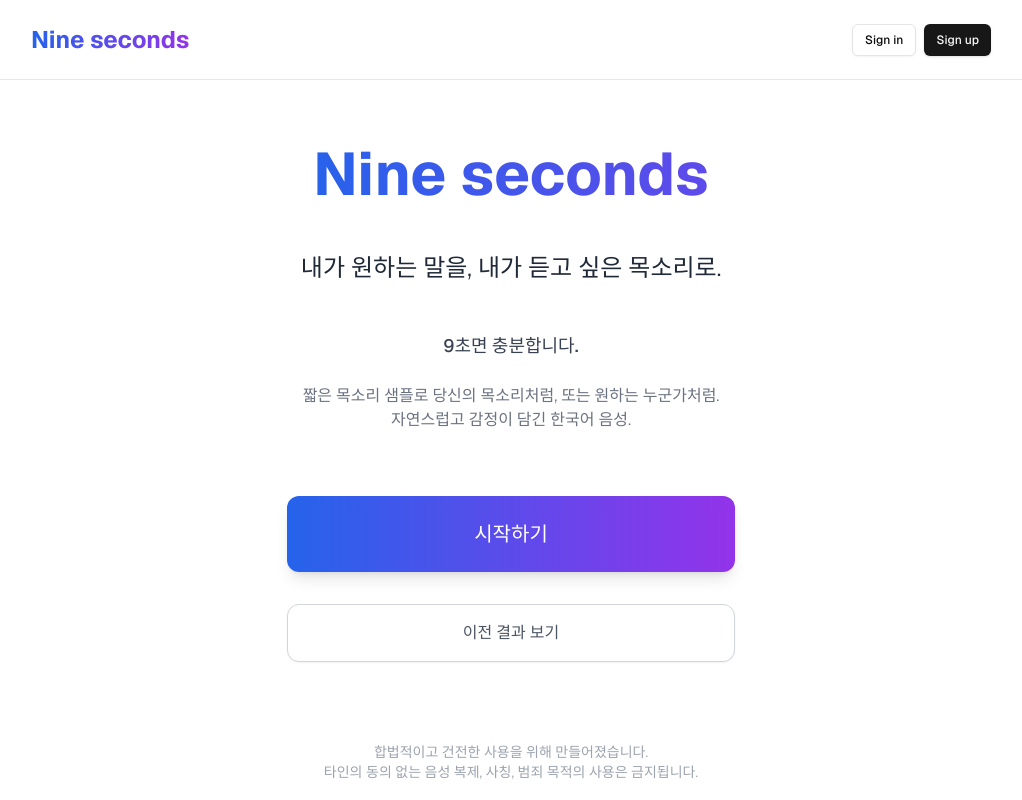
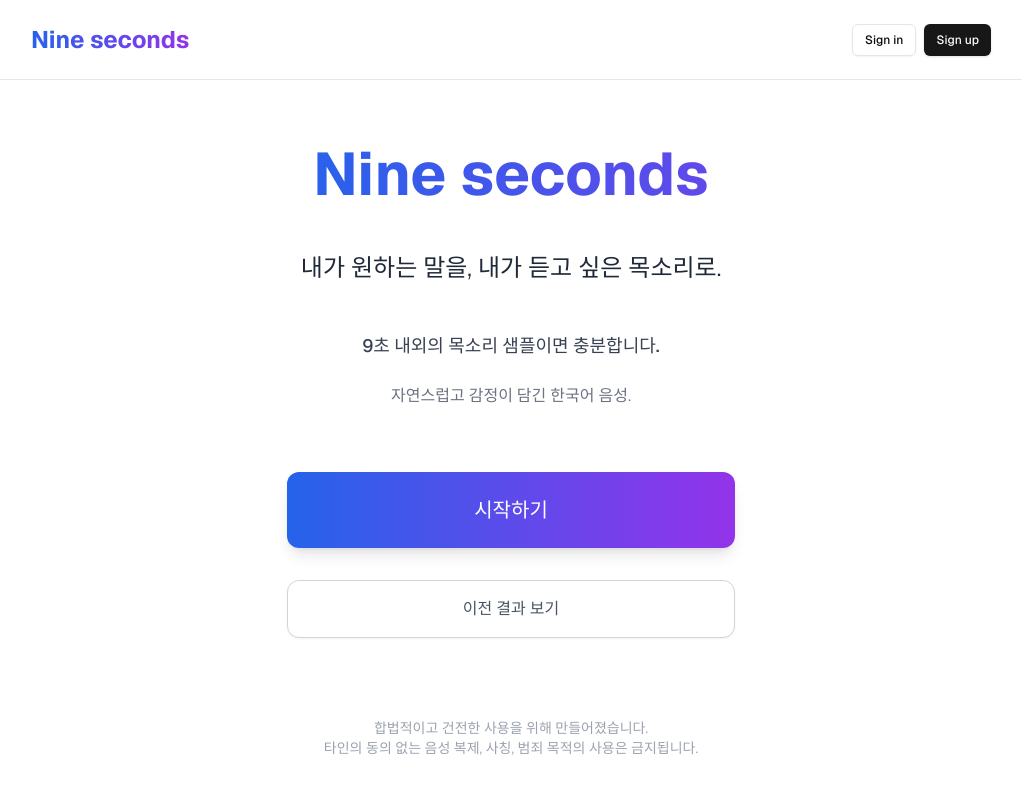
Before and after one commit to CineLingo/CineLingo-Web-service, a Next.js app: page / in a window 1280 px wide. Shown: the top 800 px of the page, without its empty margins (129-1151 px from the left). Built offline with nearby package versions, Linux system fonts and the light colour scheme; no server answers.

Commit message:
update: hero component 수정

```diff
--- a/components/hero.tsx
+++ b/components/hero.tsx
@@ -23,11 +23,10 @@ export function Hero() {
         {/* 서브 설명 */}
         <div className="space-y-4 sm:space-y-6">
           <p className="text-base sm:text-lg text-gray-700 dark:text-gray-300 font-medium">
-            9초면 충분합니다.
+           9초 내외의 목소리 샘플이면 충분합니다.
           </p>
           <p className="text-sm sm:text-base text-gray-500 dark:text-gray-400 leading-relaxed font-light">
-            짧은 목소리 샘플로 당신의 목소리처럼, 또는 원하는 누군가처럼.
-            <br />
+
             자연스럽고 감정이 담긴 한국어 음성.
           </p>
         </div>
```
